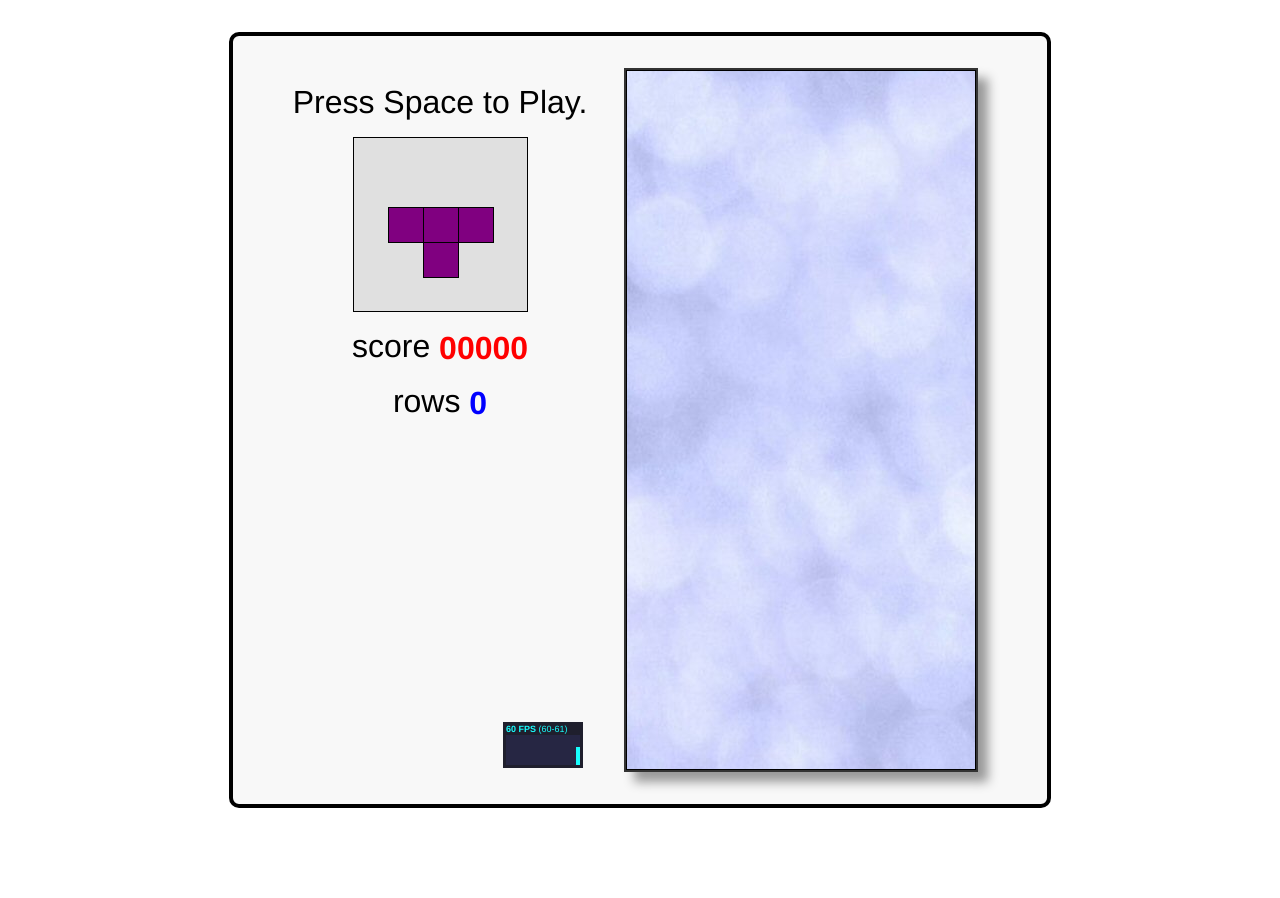
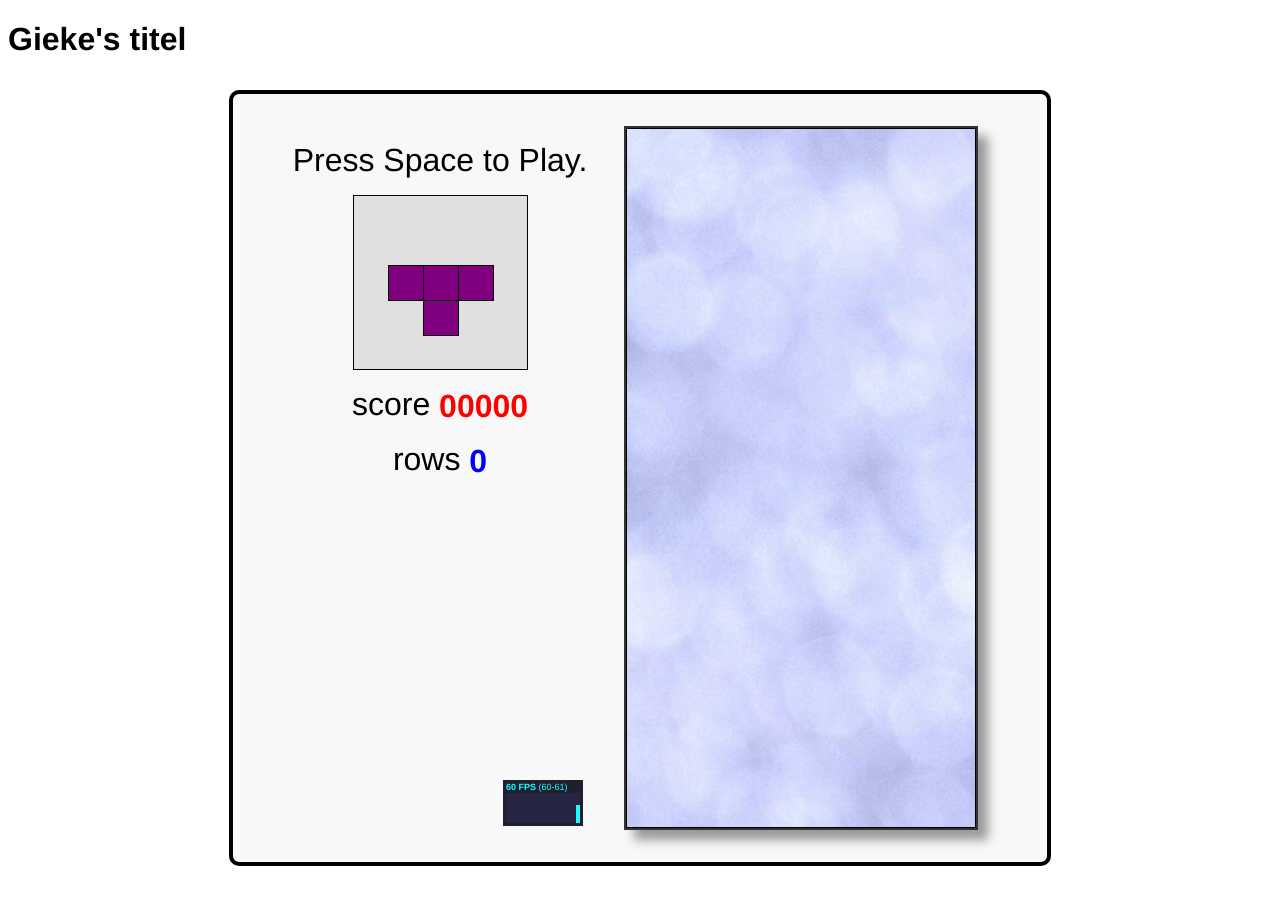
Before and after one commit to iwertderycke/tetrisgame, a plain HTML site: page index.html in a window 1280 px wide. Before the commit the page ends 840 px from the top, so only its background shows below. Drawn offline with Linux system fonts and the light colour scheme.

Commit message:
Gieke's titel in begin index

```diff
--- a/index.html
+++ b/index.html
@@ -2,6 +2,7 @@
 <html>
 <head>
   <title>Javascript Tetris Ultimate Edition</title>
+    <h1>Gieke's titel</h1>
   <style>
     body      { font-family: Helvetica, sans-serif; }
     #tetris   { margin: 1em auto; padding: 1em; border: 4px solid black; border-radius: 10px; background-color: #F8F8F8; }
```
